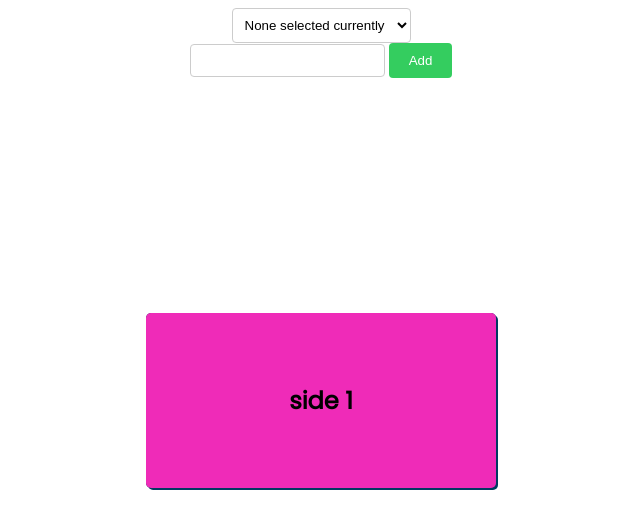
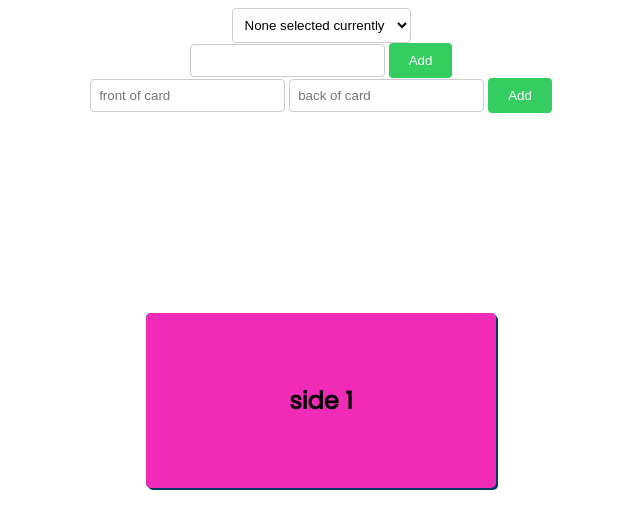
Before and after one commit to TNTRedstone/hack-the-classroom-flashcard-app, a Svelte app: page / in a window 1280 px wide. Shown: the top 528 px of the page, without its empty margins (319-959 px from the left). Built offline with nearby package versions, Linux system fonts and the light colour scheme.

Commit message:
added ability to add cards

```diff
--- a/src/FlashcardListPicker.svelte
+++ b/src/FlashcardListPicker.svelte
@@ -1,26 +1,45 @@
 <script>
-    let flashcardLists = ["None selected currently"];
+    let flashcardLists = [{ name: "None selected currently", data: [] }];
     let newFlashcardListName = "";
-    let selectedList = "None selected currently";
+    let selectedListIndex = 0; // Initialize with the index of the default list
+    let newCardFront = "";
+    let newCardBack = "";
 
     function addFlashcardList() {
         if (newFlashcardListName.trim() !== "") {
-            flashcardLists = [...flashcardLists, newFlashcardListName];
-            selectedList = newFlashcardListName; // Select the newly added option
+            flashcardLists.push({ name: newFlashcardListName, data: [] });
+            selectedListIndex = flashcardLists.length - 1; // Select the newly added option
             newFlashcardListName = ""; // Clear the input field after adding
+        }
+    }
+
+    function addCard() {
+        if (newCardFront.trim() !== "" && newCardBack.trim() !== "") {
+            let newCard = {
+                front: newCardFront,
+                back: newCardBack,
+            };
+            flashcardLists[selectedListIndex].data.push(newCard);
+            newCardFront = "";
+            newCardBack = "";
         }
     }
 </script>
 
 <main>
-    <select bind:value={selectedList}>
-        {#each flashcardLists as flashcardList}
-            <option value={flashcardList}>{flashcardList}</option>
+    <select bind:value={selectedListIndex}>
+        {#each flashcardLists as flashcardList, index}
+            <option value={index}>{flashcardList.name}</option>
         {/each}
     </select>
     <div>
         <input bind:value={newFlashcardListName} type="text" />
         <button on:click={addFlashcardList}>Add</button>
+    </div>
+    <div>
+        <input type="text" placeholder="front of card" bind:value={newCardFront}>
+        <input type="text" placeholder="back of card" bind:value={newCardBack}>
+        <button on:click={addCard}>Add</button>
     </div>
 </main>
 
```
Also changed, not shown: public/build/bundle.js, 1 other file (tests, documents, lock files or other folders).
